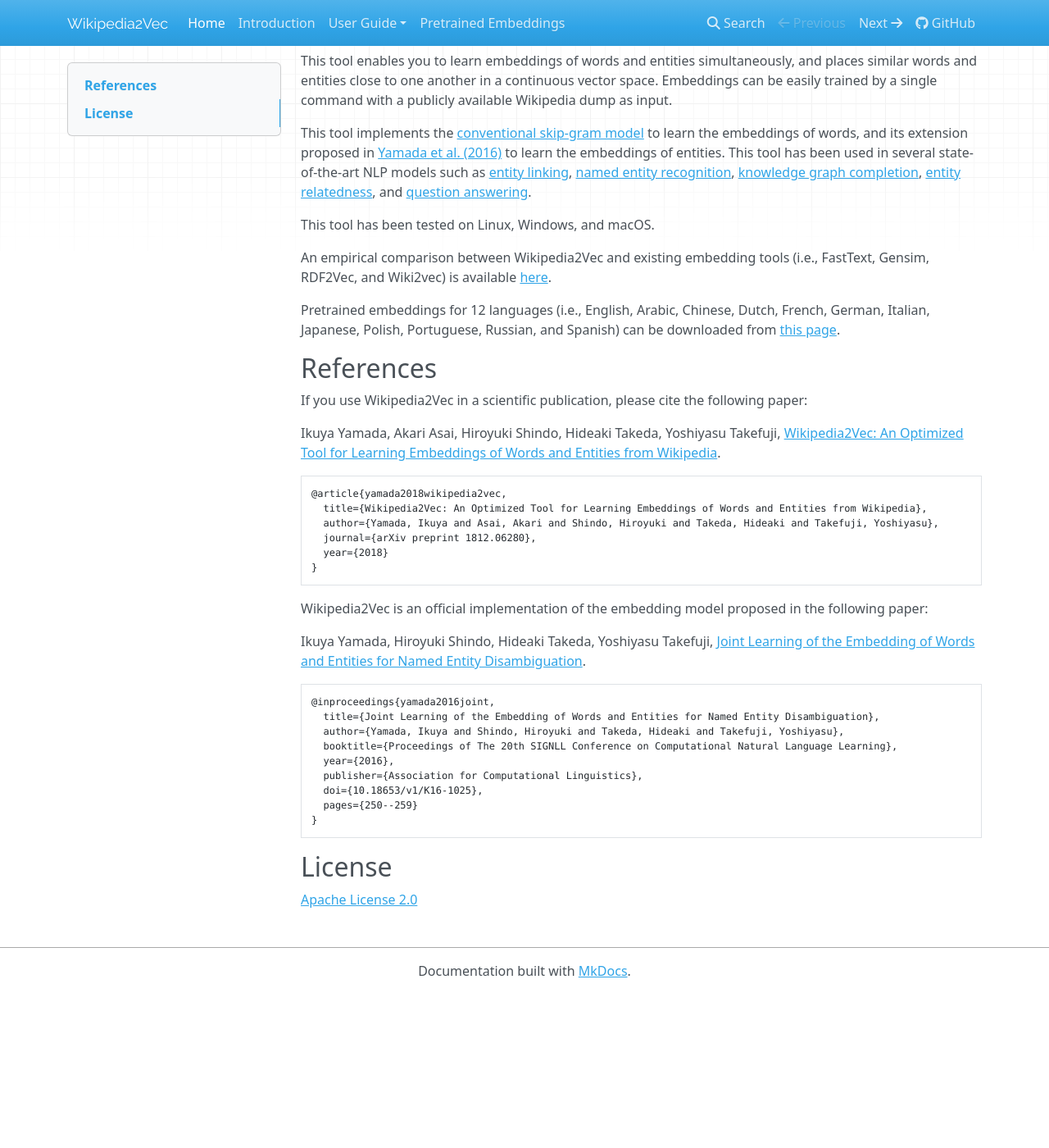
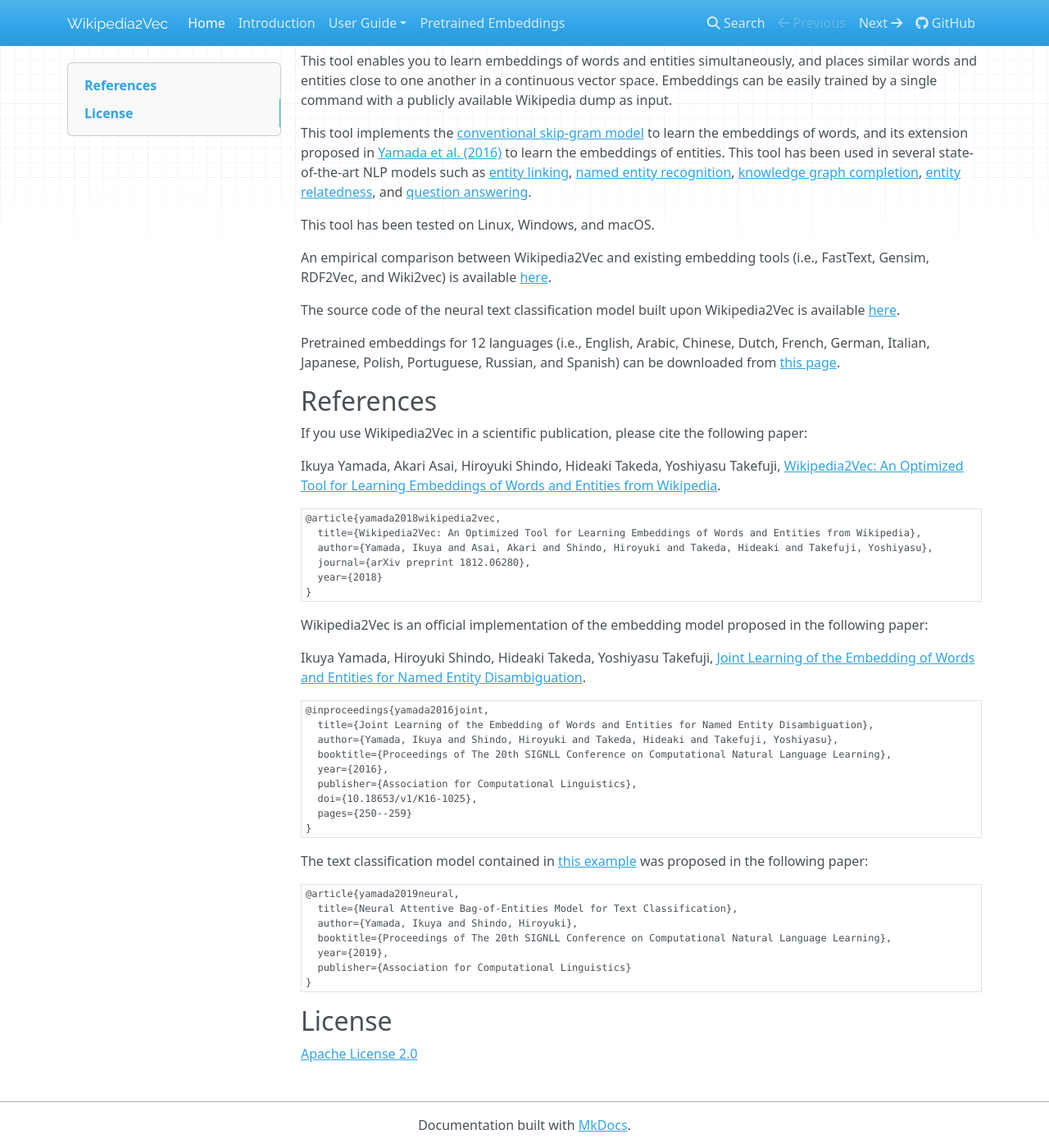
Before and after one commit to wikipedia2vec/wikipedia2vec, an MkDocs documentation site: the page built from docs/index.md, in a window 1280 px wide and 1400 px high, scrolled down 223 px. Shown: the whole window at 82% size. Built offline with MkDocs 1.6.1, drawn with Linux system fonts in a browser that asks for light colours; nearby versions of some CDN libraries; old or Windows-style settings are respelled for this version of MkDocs; before the commit the page ends 1435 px from its top, so only the background shows below that.

Commit message:
add description and reference of NABoE

````diff
--- a/docs/index.md
+++ b/docs/index.md
@@ -16,6 +16,8 @@
 
 An empirical comparison between Wikipedia2Vec and existing embedding tools (i.e., FastText, Gensim, RDF2Vec, and Wiki2vec) is available [here](https://arxiv.org/abs/1812.06280).
 
+The source code of the neural text classification model built upon Wikipedia2Vec is available [here](https://github.com/wikipedia2vec/wikipedia2vec/tree/master/examples/text_classification).
+
 Pretrained embeddings for 12 languages (i.e., English, Arabic, Chinese, Dutch, French, German, Italian, Japanese, Polish, Portuguese, Russian, and Spanish) can be downloaded from [this page](pretrained.md).
 
 References
@@ -25,7 +27,7 @@
 
 Ikuya Yamada, Akari Asai, Hiroyuki Shindo, Hideaki Takeda, Yoshiyasu Takefuji, [Wikipedia2Vec: An Optimized Tool for Learning Embeddings of Words and Entities from Wikipedia](https://arxiv.org/abs/1812.06280).
 
-```text
+```bibtex
 @article{yamada2018wikipedia2vec,
   title={Wikipedia2Vec: An Optimized Tool for Learning Embeddings of Words and Entities from Wikipedia},
   author={Yamada, Ikuya and Asai, Akari and Shindo, Hiroyuki and Takeda, Hideaki and Takefuji, Yoshiyasu},
@@ -38,7 +40,7 @@
 
 Ikuya Yamada, Hiroyuki Shindo, Hideaki Takeda, Yoshiyasu Takefuji, [Joint Learning of the Embedding of Words and Entities for Named Entity Disambiguation](https://arxiv.org/abs/1601.01343).
 
-```text
+```bibtex
 @inproceedings{yamada2016joint,
   title={Joint Learning of the Embedding of Words and Entities for Named Entity Disambiguation},
   author={Yamada, Ikuya and Shindo, Hiroyuki and Takeda, Hideaki and Takefuji, Yoshiyasu},
@@ -50,6 +52,18 @@
 }
 ```
 
+The text classification model contained in [this example](https://github.com/wikipedia2vec/wikipedia2vec/tree/master/examples/text_classification) was proposed in the following paper:
+
+```bibtex
+@article{yamada2019neural,
+  title={Neural Attentive Bag-of-Entities Model for Text Classification},
+  author={Yamada, Ikuya and Shindo, Hiroyuki},
+  booktitle={Proceedings of The 20th SIGNLL Conference on Computational Natural Language Learning},
+  year={2019},
+  publisher={Association for Computational Linguistics}
+}
+```
+
 License
 -------
 
````
Also changed, not shown: README.md (+15 -3 lines).
